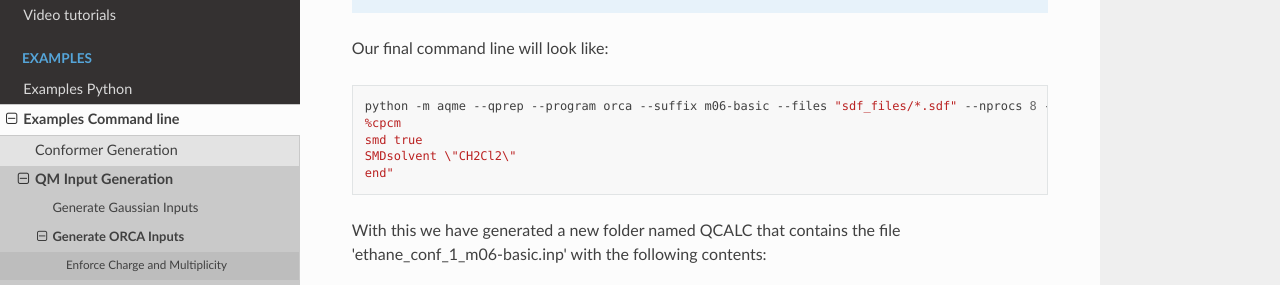
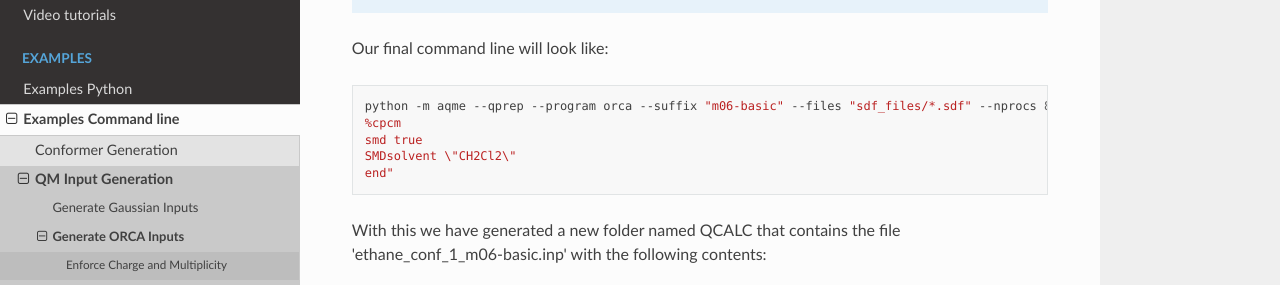
Before and after one commit to jvalegre/aqme, a Sphinx documentation site: the page built from docs/Examples/examples_commandline/QM_input_generation/orca.rst, in a window 1280 px wide and 900 px high, scrolled down 1341 px. Shown: the part 161-446 px from the top of the window. Built offline with Sphinx 7.4.7 and the Read the Docs theme 2.0.0, drawn with Linux system fonts in a browser that asks for light colours.

Commit message:
Doc: Fixed the title name of the basic example of QPREP orca

```diff
--- a/docs/Examples/examples_commandline/QM_input_generation/orca.rst
+++ b/docs/Examples/examples_commandline/QM_input_generation/orca.rst
@@ -59,7 +59,7 @@ Our final command line will look like:
 
 .. code:: shell
 
-   python -m aqme --qprep --program orca --suffix m06-basic --files "sdf_files/*.sdf" --nprocs 8 --mem 16GB --qm_input "m06 def2qzvpp
+   python -m aqme --qprep --program orca --suffix "m06-basic" --files "sdf_files/*.sdf" --nprocs 8 --mem 16GB --qm_input "m06 def2qzvpp
    %cpcm
    smd true
    SMDsolvent \"CH2Cl2\"
```
Also changed, not shown: 1 other file.
